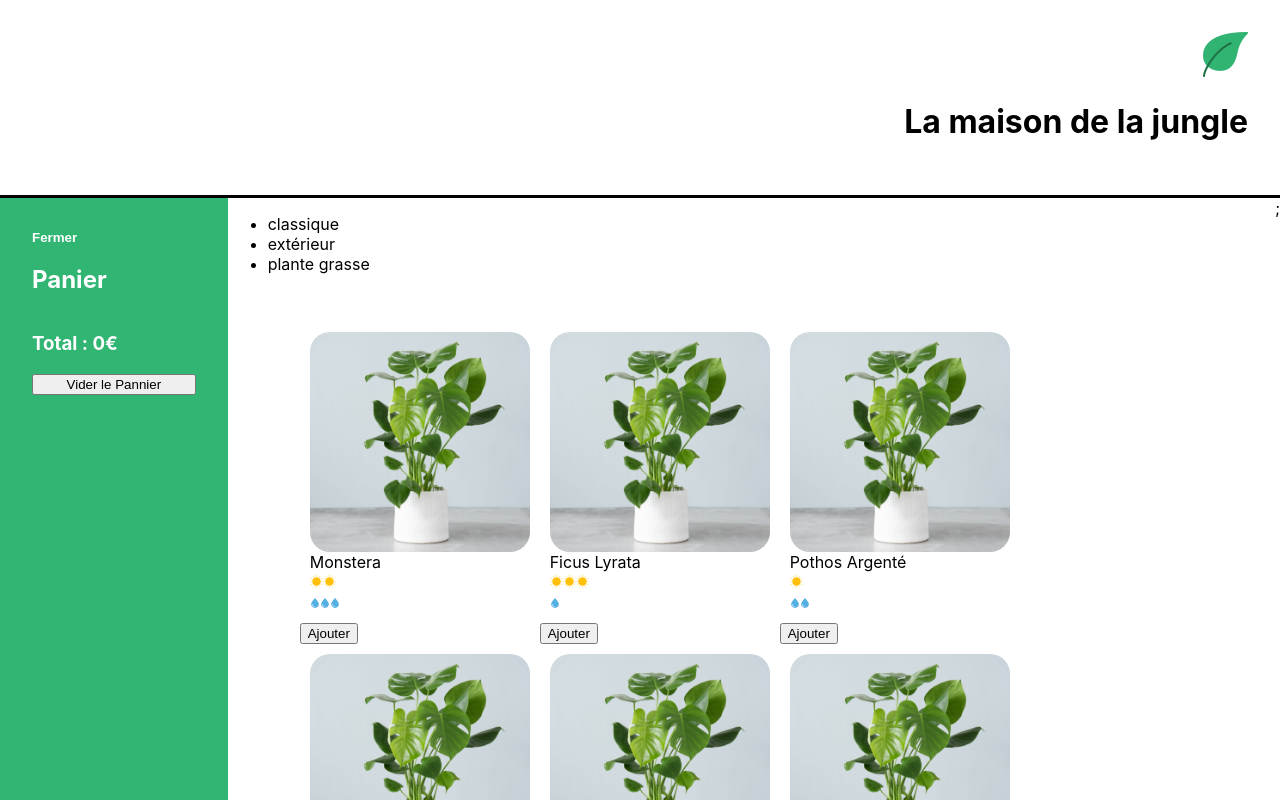
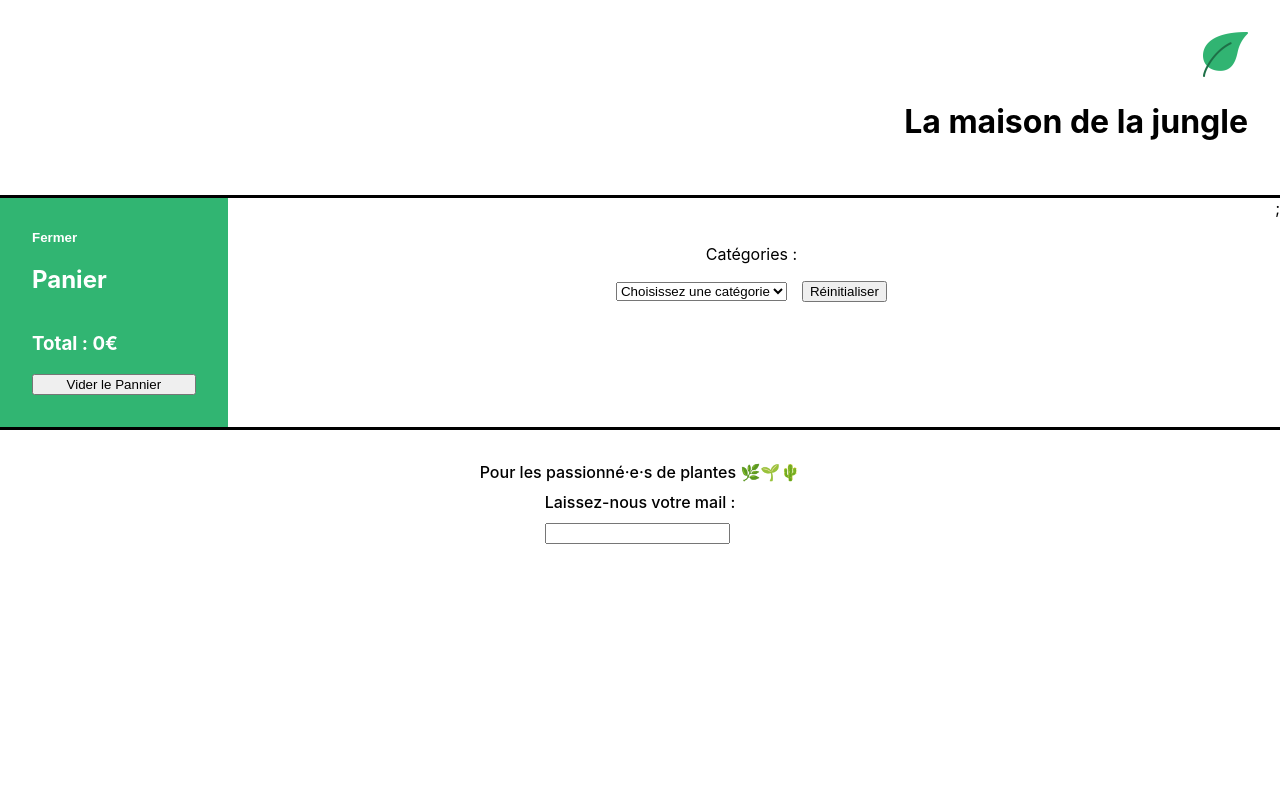
Before and after one commit to JB-Doffemont/React_practice, a React (Create React App) app in the folder react_shop/: page / in a window 1280 px wide. Shown: the top 800 px of the page. Built offline with nearby package versions, Linux system fonts and the light colour scheme.

Commit message:
display categories

```diff
--- a/react_shop/src/components/App.js
+++ b/react_shop/src/components/App.js
@@ -4,11 +4,13 @@
 import Cart from "./Cart";
 import Footer from "./Footer";
 import ShoppingList from "./ShoppingList";
+
 import "../styles/Layout.css";
 import { useState } from "react";
 
 function App() {
   const [cart, updateCart] = useState([]);
+
   return (
     <div>
       <Banner />
--- /dev/null
+++ b/react_shop/src/components/Categories.js
@@ -0,0 +1,29 @@
+import { plantList } from "../data/plantList";
+import "../styles/Categories.css";
+
+function Categories({ setActiveCategory, activeCategory }) {
+  // Recupération des catégories uniques du tableau d'objet
+  const categories = [...new Set(plantList.map((plant) => plant.category))];
+
+  return (
+    <div className="lmj-categories">
+      <p>Catégories :</p>
+      <select
+        name="categories"
+        className="lmj-categories-select"
+        value={activeCategory}
+        onChange={(e) => setActiveCategory(e.target.value)}
+      >
+        <option value="1">Choisissez une catégorie</option>
+        {categories.map((category, index) => (
+          <option key={index} value={category}>
+            {category}
+          </option>
+        ))}
+      </select>
+      <button onClick={() => setActiveCategory("")}>Réinitialiser</button>
+    </div>
+  );
+}
+
+export default Categories;
--- a/react_shop/src/components/ShoppingList.js
+++ b/react_shop/src/components/ShoppingList.js
@@ -1,10 +1,11 @@
 import { plantList } from "../data/plantList";
 import "../styles/shoppingList.css";
 import PlantItem from "./PlantItem";
+import { useState } from "react";
+import Categories from "./Categories";
 
 function ShoppingList({ cart, updateCart }) {
-  // Recupération des catégories uniques du tableau d'objet
-  const categories = [...new Set(plantList.map((plant) => plant.category))];
+  const [activeCategory, setActiveCategory] = useState("");
 
   function addToCart(name, price) {
     // On vérifie si la plante est déjà présente dans notre liste d'objet
@@ -35,28 +36,24 @@
 
   return (
     <div className="lmj-shopping-list">
-      <ul>
-        {categories.map((category, index) => (
-          <div key={index}>
-            <li>{category}</li>
-          </div>
-        ))}
-      </ul>
+      <Categories
+        setActiveCategory={setActiveCategory}
+        activeCategory={activeCategory}
+      />
       <ul className="lmj-plant-list">
-        {plantList.map(
-          ({ id, cover, name, light, water, isSpecialOffer, price, index }) => (
+        {plantList.map(({ id, cover, name, light, water, price, category }) =>
+          activeCategory === category ? (
             <div key={id}>
               <PlantItem
-                id={id}
+                cover={cover}
                 name={name}
-                cover={cover}
+                water={water}
                 light={light}
-                water={water}
-                isSprecialOffer={isSpecialOffer}
+                price={price}
               />
               <button onClick={() => addToCart(name, price)}>Ajouter</button>
             </div>
-          )
+          ) : null
         )}
       </ul>
     </div>
--- /dev/null
+++ b/react_shop/src/styles/Categories.css
@@ -0,0 +1,8 @@
+.lmj-categories {
+	text-align: center;
+	padding-top: 30px;
+}
+
+.lmj-categories-select {
+	margin-right: 15px;
+}
```
